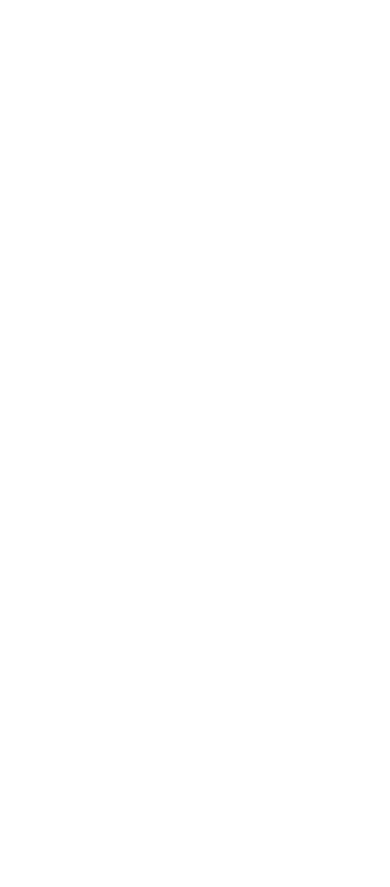
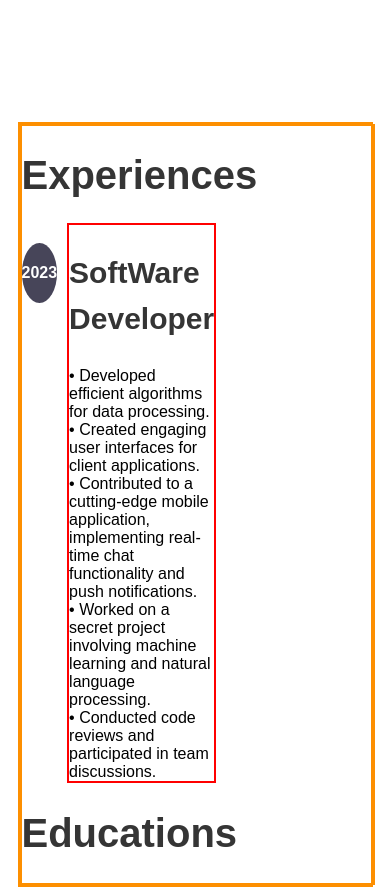
Before and after one commit to Wisdomtrail/myPortfo, a React (Create React App) app: page / in a window 390 px wide. Shown: the part 1780-2667 px from the top of the page. Before the commit the page ends 1900 px from the top, so only its background shows below. Built offline with nearby package versions, Linux system fonts and the light colour scheme.

Commit message:
first commit

```diff
--- a/src/components/Portfolio.jsx
+++ b/src/components/Portfolio.jsx
@@ -81,7 +81,7 @@
                 </div>
             </div>
             <div className='projects'>
-                <h1>Projects Developed for Corporate <br /> Clients</h1>
+                <h1 id='projectHeading'>Projects Developed for Corporate <br /> Clients</h1>
 
                 <div className="project-images">
                     <button className="arrow left" onClick={prevImage}>&lt;</button>
@@ -99,8 +99,30 @@
                 </div>
             </div>
             <div className='resume'>
-                <div></div>
-                <div></div>
+                <div className='resumeContent'>
+                    <div className='experiences'>
+                        <h1>Experiences</h1>
+                        <br />
+                        <div className='timeline'>
+                            <span className='year'>2023</span>
+                            <div className='timelineInfo'>
+                                <h2>SoftWare Developer</h2>
+                                <span>
+                                    • Developed efficient algorithms for data processing. <br />
+                                    • Created engaging user interfaces for client applications.<br />
+                                    • Contributed to a cutting-edge mobile application, implementing real-time chat<br />
+                                    functionality and push notifications.<br />
+                                    • Worked on a secret project involving machine learning and natural language processing.<br />
+                                    • Conducted code reviews and participated in team discussions.<br />
+                                </span>
+                            </div>
+                        </div>
+                    </div>
+                    <div>
+                        <h1>Educations</h1>
+                    </div>
+
+                </div>
             </div>
         </div>
     );
--- a/src/styles/Portfolio.css
+++ b/src/styles/Portfolio.css
@@ -269,10 +269,11 @@
     }
 }
 
-@media screen and (min-width: 1200px) and (max-width: 1600px) {
+@media screen and (min-width: 1200px){
     #myImage {
         height: 20rem;
     }
+
 }
 
 @media screen and (min-width: 1000px) and (max-width: 1300px) {
@@ -294,55 +295,6 @@
     }
 }
 
-@media screen and (max-width: 750px) {
-    #myImage {
-        margin-left: 0rem;
-        margin-right: 0;
-        /* Remove margin-right to prevent overflow */
-        width: 100%;
-        /* Make the image responsive */
-    }
-
-    .body {
-        display: block;
-        margin: 0 auto;
-        padding: 0;
-        /* Ensure no padding causes overflow */
-        width: 100%;
-        /* Set the width to 100% to prevent any overflow */
-    }
-
-    .topNavLinks,
-    .theme {
-        display: none;
-        /* Hide top navigation on smaller screens */
-    }
-
-    .Info {
-        margin-left: 2rem;
-    }
-
-    .theme {
-        margin-right: 0rem;
-        display: block;
-    }
-
-    .userDiv {
-        margin-left: 1rem;
-    }
-
-    #themeColor {
-        display: none;
-    }
-
-    #menuIcon {
-        display: block;
-        height: 2rem;
-        cursor: pointer;
-    }
-}
-
-/* Dropdown Menu Styles */
 .dropdownMenu {
     position: absolute;
     /* Position it below the nav */
@@ -416,20 +368,29 @@
 
 .project-images {
     position: relative;
-    width: 100%; /* Full width of the parent container */
-    max-width: 1000px; /* Maximum width for the image slider */
-    height: 600px; /* Height of the image container */
-    margin: 0 auto; /* Center the slider horizontally */
+    width: 100%;
+    /* Full width of the parent container */
+    max-width: 1000px;
+    /* Maximum width for the image slider */
+    height: 600px;
+    /* Height of the image container */
+    margin: 0 auto;
+    /* Center the slider horizontally */
     overflow: hidden;
 }
 
 .project-images img {
-    width: 100%; /* Make the image take the full width of the container */
-    height: auto; /* Maintain aspect ratio */
+    width: 100%;
+    /* Make the image take the full width of the container */
+    height: auto;
+    /* Maintain aspect ratio */
     display: block;
-    margin: 0 auto; /* Center the image */
-    box-shadow: -10px 0 10px rgba(0, 0, 0, 0.8); /* Shadow only on the left */
-    border-radius: 5px; /* Optional: add border radius for a smoother look */
+    margin: 0 auto;
+    /* Center the image */
+    box-shadow: -10px 0 10px rgba(0, 0, 0, 0.8);
+    /* Shadow only on the left */
+    border-radius: 5px;
+    /* Optional: add border radius for a smoother look */
 }
 
 
@@ -441,35 +402,203 @@
     border: none;
     cursor: pointer;
     padding: 10px;
-    font-size: 24px; /* Adjust size as needed */
+    font-size: 24px;
+    /* Adjust size as needed */
     z-index: 10;
-    border-radius: 5px; /* Optional: add border radius for a nicer look */
+    border-radius: 5px;
+    /* Optional: add border radius for a nicer look */
 }
 
 .arrow.left {
-    left: 10px; /* Adjust position as needed */
+    left: 10px;
+    /* Adjust position as needed */
 }
 
 .arrow.right {
-    right: 10px; /* Adjust position as needed */
+    right: 10px;
+    /* Adjust position as needed */
 }
 
 .indicators {
     display: flex;
-    justify-content: center; /* Center the indicators */
-    margin-top: 10px; /* Space between the image and indicators */
+    justify-content: center;
+    /* Center the indicators */
+    margin-top: 10px;
+    /* Space between the image and indicators */
 }
 
 .indicator {
-    width: 12px; /* Size of the circles */
-    height: 12px; /* Size of the circles */
-    border-radius: 50%; /* Make them circular */
-    background-color: #ccc; /* Inactive color */
-    margin: 0 5px; /* Space between circles */
-    cursor: pointer; /* Show pointer on hover */
-    transition: background-color 0.3s; /* Smooth transition for color change */
+    width: 12px;
+    /* Size of the circles */
+    height: 12px;
+    /* Size of the circles */
+    border-radius: 50%;
+    /* Make them circular */
+    background-color: #ccc;
+    /* Inactive color */
+    margin: 0 5px;
+    /* Space between circles */
+    cursor: pointer;
+    /* Show pointer on hover */
+    transition: background-color 0.3s;
+    /* Smooth transition for color change */
 }
 
 .indicator.active {
-    background-color: #FD8F00; /* Active color */
+    background-color: #FD8F00;
+    /* Active color */
 }
+
+.resume h1 {
+    font-style: normal;
+    font-weight: 700;
+    font-size: 40px;
+    line-height: 46px;
+    Color: #353535
+}
+
+.resume {
+    display: flex;
+    align-items: center;
+    justify-content: center;
+    margin-top: 5rem;
+    border: 2px solid #FD8F00;
+}
+
+.resumeContent {
+    display: flex;
+    width: 75%;
+    border: 2px solid #FD8F00;
+    justify-content: space-between;
+}
+
+@media screen and (max-width: 750px) {
+    #myImage {
+        margin-left: 0rem;
+        margin-right: 0;
+        width: 100%;
+    }
+
+    .body {
+        display: block;
+        margin: 0 auto;
+        padding: 0;
+        /* Ensure no padding causes overflow */
+        width: 100%;
+        /* Set the width to 100% to prevent any overflow */
+    }
+
+    .topNavLinks,
+    .theme {
+        display: none;
+        /* Hide top navigation on smaller screens */
+    }
+
+    .Info {
+        margin-left: 2rem;
+    }
+
+    .theme {
+        margin-right: 0rem;
+        display: block;
+    }
+
+    .userDiv {
+        margin-left: 1rem;
+    }
+
+    #themeColor {
+        display: none;
+    }
+
+    #menuIcon {
+        display: block;
+        height: 2rem;
+        cursor: pointer;
+    }
+
+    #projectHeading {
+        font-size: 28px;
+    }
+
+    .resume {
+        display: inline-block;
+        border: 2px solid #FD8F00;
+        width: 90%;
+        margin-top: 2rem;
+        text-align: left;
+    }
+
+    .resumeContent {
+        display: inline-block;
+        text-align: left;
+        width: 100%;
+        border: 2px solid #FD8F00;
+    }
+
+    .project-images img {
+        width: 90%;
+        /* Make the image take the full width of the container */
+        height: auto;
+        /* Maintain aspect ratio */
+        display: block;
+        margin: 0 auto;
+        /* Center the image */
+        box-shadow: -5px 0 18px rgba(0, 0, 0, 0.8);
+        /* Shadow only on the left */
+        border-radius: 5px;
+        /* Optional: add border radius for a smoother look */
+    }
+
+    .experiences {
+        width: 90%;
+        justify-content: left;
+        text-align: left;
+    }
+
+    .timelineInfo {
+        margin-top: -20px;
+        border: 2px solid red;
+        margin-left: 10px;
+    }
+
+}
+
+.timeline {
+    display: flex;
+}
+
+.timelineInfo {
+    margin-top: -20px;
+    display: inline-block;
+    text-align: left;
+    margin-left: 10px;
+}
+
+.experiences {
+    width: 50%;
+    justify-content: left;
+    text-align: left;
+}
+
+.experiences h2 {
+    font-style: normal;
+    font-weight: 700;
+    font-size: 30px;
+    line-height: 46px;
+    Color: #353535
+}
+
+.year {
+    height: 60px;
+    width: 100px;
+    text-align: center;
+    align-content: center;
+    border-radius: 100%;
+    color: white;
+    background-color: #474559;
+    font-weight: 900;
+    font-size: 16px;
+    line-height: 24px;
+    font-style: normal;
+}
```
